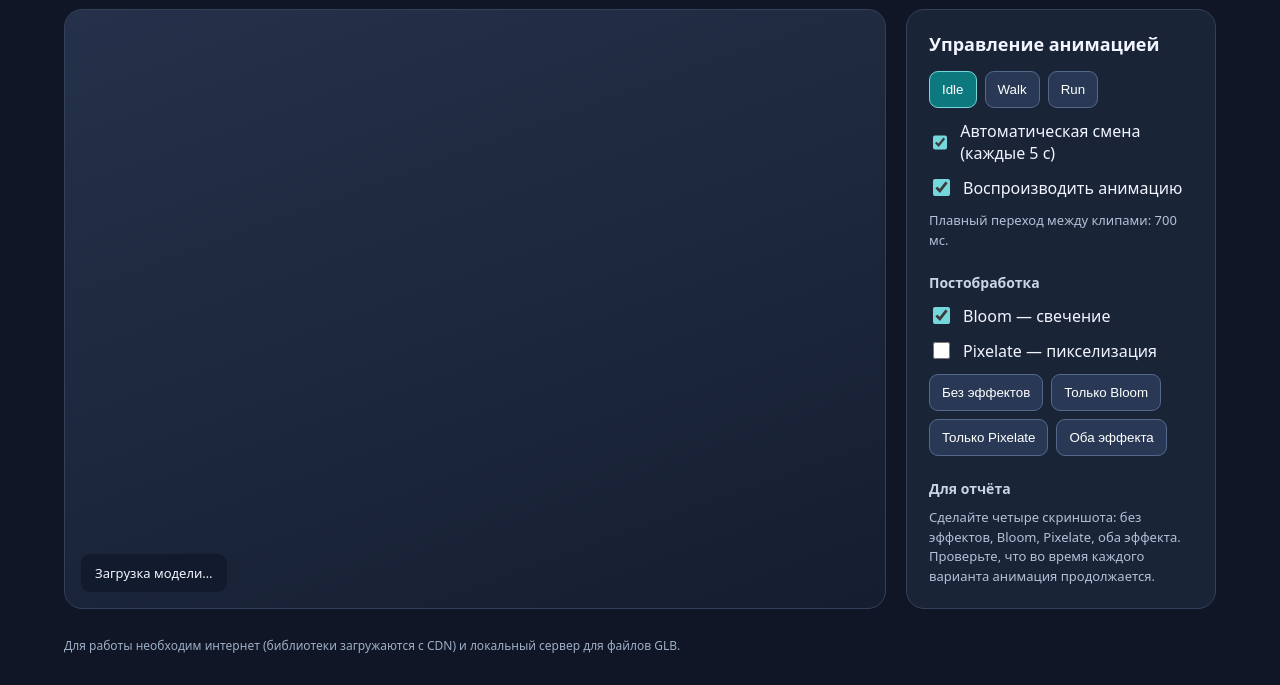
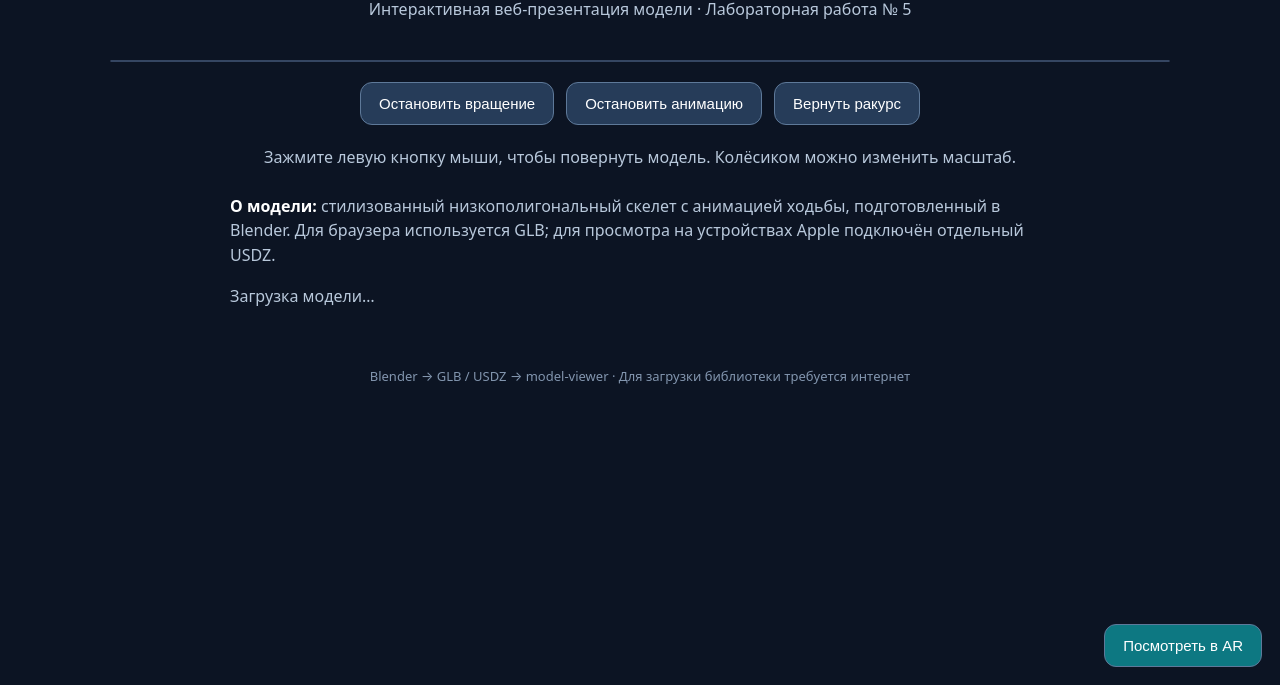
Before and after one commit to mariaterenteva2004-oss/lab5-skeleton-3d, a plain HTML site: page index.html in a window 1280 px wide. Shown: the part 115-800 px from the top of the page. Drawn offline with Linux system fonts and the light colour scheme; some packages are replaced by stand-ins of ours; a script that the page names is missing.

Commit message:
Add files via upload

```diff
--- a/index.html
+++ b/index.html
@@ -1,63 +1,38 @@
 <!doctype html>
 <html lang="ru">
 <head>
-<meta charset="utf-8"><meta name="viewport" content="width=device-width, initial-scale=1">
-<title>Лабораторная №6 — Анимации и постобработка</title>
+<meta charset="utf-8">
+<meta name="viewport" content="width=device-width, initial-scale=1">
+<title>Скелет в 3D — Лабораторная работа № 5</title>
+<script type="module" src="https://ajax.googleapis.com/ajax/libs/model-viewer/4.4.0/model-viewer.min.js"></script>
 <style>
-:root{font-family:system-ui,-apple-system,'Segoe UI',sans-serif;color:#f2f5ff;background:#101625}*{box-sizing:border-box}body{margin:0}header{padding:23px max(22px,5vw) 12px}h1{font-size:clamp(22px,3vw,34px);margin:0 0 6px}p{color:#bac6da;margin:0}.layout{display:grid;grid-template-columns:minmax(0,1fr) 310px;gap:20px;padding:15px max(22px,5vw) 28px}.stage{background:linear-gradient(160deg,#25314a,#151e30);border:1px solid #34415b;border-radius:18px;overflow:hidden;min-height:540px;position:relative}model-viewer{width:100%;height:min(74vh,720px);min-height:540px;--poster-color:transparent}.status{position:absolute;bottom:16px;left:16px;background:#111a2cdd;padding:10px 14px;border-radius:9px;font-size:13px}.panel{background:#1a2437;border:1px solid #34415b;border-radius:18px;padding:22px;align-self:start}h2{font-size:18px;margin:0 0 15px}h3{font-size:14px;margin:23px 0 10px;color:#c8d5e9}.row{display:flex;align-items:center;gap:10px;margin:12px 0}.row input{accent-color:#75d6dc;width:17px;height:17px}button{background:#293955;color:#fff;border:1px solid #53688b;border-radius:9px;padding:10px 12px;cursor:pointer}button:hover{background:#3c5176}.buttons{display:flex;flex-wrap:wrap;gap:8px}button.active{background:#0d787e;border-color:#75d6dc}.muted{font-size:13px;color:#b2c1d8;line-height:1.5}footer{padding:0 max(22px,5vw) 22px;color:#9daec6;font-size:12px}@media(max-width:800px){.layout{grid-template-columns:1fr}.stage,model-viewer{min-height:430px}model-viewer{height:60vh}}
+:root{color-scheme:dark;font-family:system-ui,-apple-system,"Segoe UI",sans-serif;background:#0c1423;color:#f5f8ff}*{box-sizing:border-box}body{margin:0}header{text-align:center;padding:42px 18px 18px}h1{font-size:clamp(28px,5vw,44px);margin:0 0 10px}p{color:#b8c8db;line-height:1.55}.subtitle{margin:0}.wrap{max-width:1100px;margin:0 auto;padding:20px}section{background:linear-gradient(145deg,#24324b,#121d31);border:1px solid #354662;border-radius:22px;overflow:hidden}model-viewer{width:100%;height:min(68vh,650px);min-height:410px;--poster-color:transparent}nav{display:flex;flex-wrap:wrap;gap:12px;justify-content:center;padding:20px}button,.ar-button{border:1px solid #5e7999;border-radius:12px;background:#263c59;color:white;padding:12px 18px;cursor:pointer;font-size:15px}button:hover,.ar-button:hover{background:#315c75}.ar-button{position:absolute;bottom:18px;right:18px;background:#0d7882}button:focus-visible{outline:3px solid #82d8df}.help{text-align:center;margin:0 0 12px}.details{max-width:820px;margin:24px auto;color:#b8c8db}.details strong{color:white}footer{text-align:center;color:#8295ae;font-size:13px;padding:14px 20px 30px}@media(max-width:600px){header{padding-top:25px}model-viewer{min-height:360px;height:58vh}}
 </style>
-<script type="importmap">
-{"imports":{"three":"./three-shim.js","three-real":"https://cdn.jsdelivr.net/npm/three@0.183.0/build/three.module.min.js","three/addons/":"https://cdn.jsdelivr.net/npm/three@0.183.0/examples/jsm/"}}
-</script>
-<script type="module">
-import 'https://cdn.jsdelivr.net/npm/@google/model-viewer/dist/model-viewer-module.min.js';
-import 'https://cdn.jsdelivr.net/npm/@google/model-viewer-effects/dist/model-viewer-effects.min.js';
-</script>
 </head>
 <body>
-<header><h1>Анимации скелета и эффекты постобработки</h1><p>Лабораторная работа № 6 · Blender → GLB → model-viewer</p></header>
-<div class="layout">
-<div class="stage">
-<model-viewer id="viewer" src="./skeleton_lab6.glb" alt="Анимированный low-poly скелет" camera-controls auto-rotate shadow-intensity="0.8" exposure="1.1" autoplay animation-name="idle" animation-crossfade-duration="700" interaction-prompt="none">
-  <effect-composer render-mode="quality">
-    <bloom-effect id="bloom" strength="0.9" radius="0.65" threshold="0.55"></bloom-effect>
-    <pixelate-effect id="pixelate" granularity="5" blend-mode="skip"></pixelate-effect>
-  </effect-composer>
+<header><h1>Скелет в 3D</h1><p class="subtitle">Интерактивная веб-презентация модели · Лабораторная работа № 5</p></header>
+<main class="wrap">
+<section>
+<model-viewer id="model" src="./skeletonWalk.glb" ios-src="./skeletonWalkkk.usdz" alt="Низкополигональный скелет с бирюзовыми глазами и темным шлемом" camera-controls auto-rotate autoplay ar ar-modes="webxr scene-viewer quick-look" shadow-intensity="0.7" shadow-softness="1" exposure="1" interaction-prompt="auto">
+<button class="ar-button" slot="ar-button" type="button">Посмотреть в AR</button>
 </model-viewer>
-<div class="status" id="status">Загрузка модели…</div>
-</div>
-<aside class="panel">
-<h2>Управление анимацией</h2>
-<div class="buttons" id="animationButtons"><button data-animation="idle" class="active">Idle</button><button data-animation="walk">Walk</button><button data-animation="run">Run</button></div>
-<label class="row"><input id="auto" type="checkbox" checked> Автоматическая смена (каждые 5 с)</label>
-<label class="row"><input id="play" type="checkbox" checked> Воспроизводить анимацию</label>
-<p class="muted">Плавный переход между клипами: 700 мс.</p>
-<h3>Постобработка</h3>
-<label class="row"><input id="bloomOn" type="checkbox" checked> Bloom — свечение</label>
-<label class="row"><input id="pixelateOn" type="checkbox"> Pixelate — пикселизация</label>
-<div class="buttons"><button id="none">Без эффектов</button><button id="onlyBloom">Только Bloom</button><button id="onlyPixelate">Только Pixelate</button><button id="both">Оба эффекта</button></div>
-<h3>Для отчёта</h3><p class="muted">Сделайте четыре скриншота: без эффектов, Bloom, Pixelate, оба эффекта. Проверьте, что во время каждого варианта анимация продолжается.</p>
-</aside>
-</div>
-<footer>Для работы необходим интернет (библиотеки загружаются с CDN) и локальный сервер для файлов GLB.</footer>
+</section>
+<nav aria-label="Управление моделью">
+<button id="rotate" type="button">Остановить вращение</button>
+<button id="animate" type="button">Остановить анимацию</button>
+<button id="reset" type="button">Вернуть ракурс</button>
+</nav>
+<p class="help">Зажмите левую кнопку мыши, чтобы повернуть модель. Колёсиком можно изменить масштаб.</p>
+<div class="details"><p><strong>О модели:</strong> стилизованный низкополигональный скелет с анимацией ходьбы, подготовленный в Blender. Для браузера используется GLB; для просмотра на устройствах Apple подключён отдельный USDZ.</p><p id="status" role="status">Загрузка модели…</p></div>
+</main>
+<footer>Blender → GLB / USDZ → model-viewer · Для загрузки библиотеки требуется интернет</footer>
 <script>
-const viewer=document.querySelector('#viewer');
-const status=document.querySelector('#status');
-const names=['idle','walk','run']; let index=0;
-function choose(name){index=names.indexOf(name); viewer.animationName=name; document.querySelectorAll('[data-animation]').forEach(b=>b.classList.toggle('active',b.dataset.animation===name));status.textContent='Анимация: '+name;}
-viewer.addEventListener('load',()=>{status.textContent='Модель загружена · idle';choose('idle');viewer.play();});
-viewer.addEventListener('error',e=>{status.textContent='Ошибка загрузки GLB. Запустите локальный сервер.';console.error(e);});
-document.querySelectorAll('[data-animation]').forEach(b=>b.addEventListener('click',()=>choose(b.dataset.animation)));
-setInterval(()=>{if(document.querySelector('#auto').checked&&document.querySelector('#play').checked&&viewer.loaded)choose(names[(index+1)%names.length]);},5000);
-document.querySelector('#play').addEventListener('change',e=>{e.target.checked?viewer.play():viewer.pause();});
-const bloom=document.querySelector('#bloom'), pixelate=document.querySelector('#pixelate');
-function updateEffects(){bloom.setAttribute('blend-mode',document.querySelector('#bloomOn').checked?'default':'skip');pixelate.setAttribute('blend-mode',document.querySelector('#pixelateOn').checked?'default':'skip');}
-for(const id of ['bloomOn','pixelateOn'])document.getElementById(id).addEventListener('change',updateEffects);
-function setEffects(b,p){document.querySelector('#bloomOn').checked=b;document.querySelector('#pixelateOn').checked=p;updateEffects();}
-document.querySelector('#none').onclick=()=>setEffects(false,false);
-document.querySelector('#onlyBloom').onclick=()=>setEffects(true,false);
-document.querySelector('#onlyPixelate').onclick=()=>setEffects(false,true);
-document.querySelector('#both').onclick=()=>setEffects(true,true);
-updateEffects();
+const model=document.getElementById('model');const status=document.getElementById('status');
+model.addEventListener('load',()=>{status.textContent='Модель загружена. Вращение и анимация доступны.';});
+model.addEventListener('error',()=>{status.textContent='Ошибка загрузки модели. Проверьте расположение GLB и запуск локального сервера.';});
+document.getElementById('rotate').addEventListener('click',e=>{model.autoRotate=!model.autoRotate;e.currentTarget.textContent=model.autoRotate?'Остановить вращение':'Включить вращение';});
+document.getElementById('animate').addEventListener('click',e=>{if(model.paused){model.play();e.currentTarget.textContent='Остановить анимацию';}else{model.pause();e.currentTarget.textContent='Включить анимацию';}});
+document.getElementById('reset').addEventListener('click',()=>{model.cameraOrbit='auto auto auto';model.fieldOfView='auto';model.jumpCameraToGoal();});
 </script>
-</body></html>
+</body>
+</html>
```
